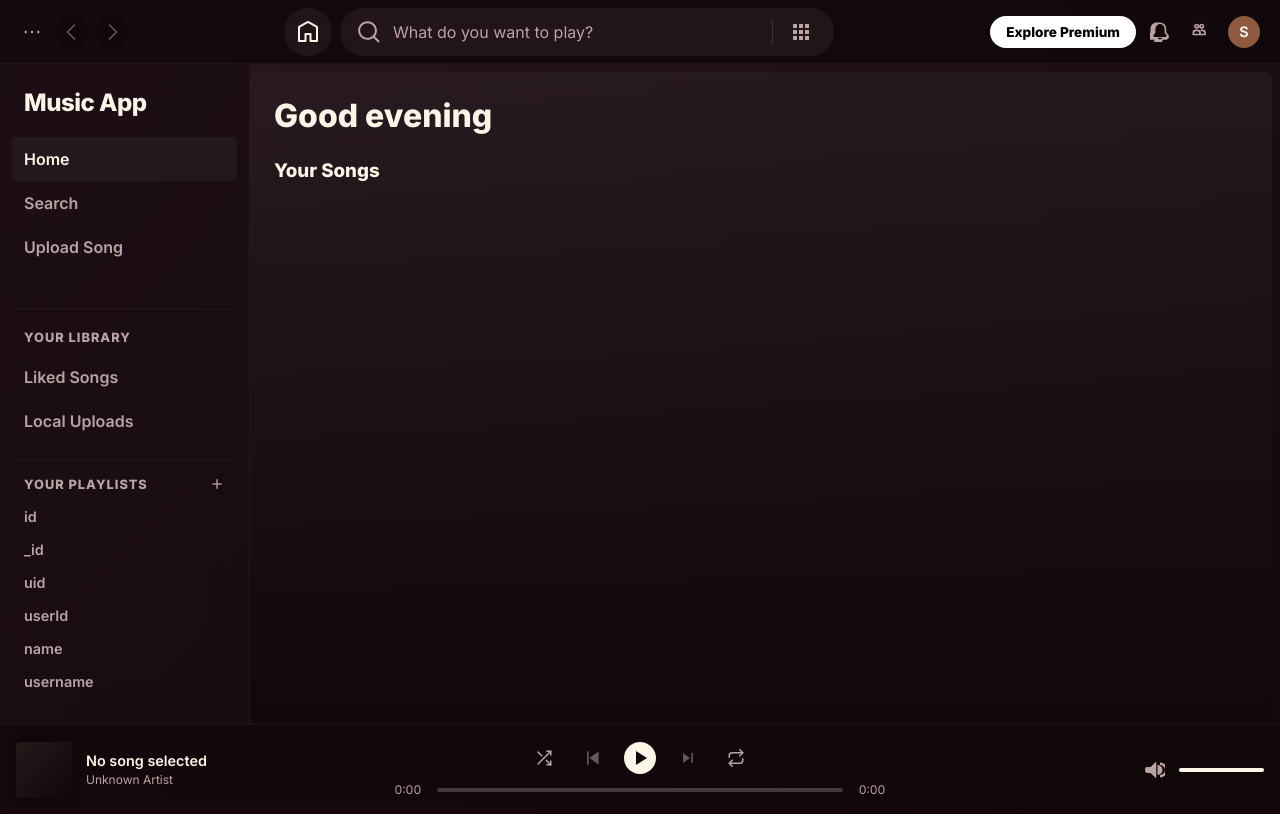
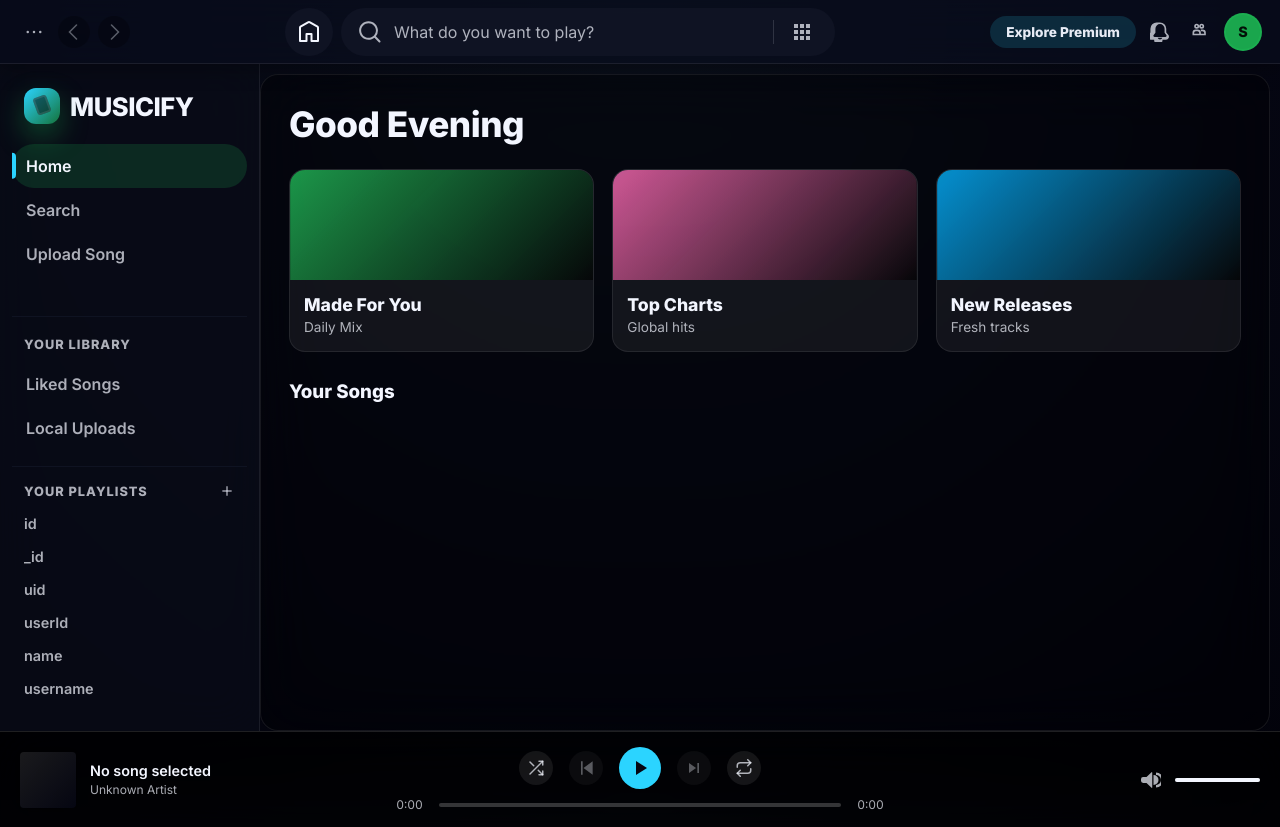
Before and after one commit to PriyanshuSayss/Music-Streaming-Platform, a website: page public/index.html in a window 1280 px wide. Drawn offline with Linux system fonts and the light colour scheme; no server answers; sample sign-in values are in the browser's storage.

Commit message:
Update UI to Spotify-like design with custom color scheme

```diff
--- a/public/index.html
+++ b/public/index.html
@@ -3,7 +3,7 @@
 <head>
   <meta charset="UTF-8">
   <meta name="viewport" content="width=device-width, initial-scale=1.0">
-  <title>Spotify-like Music App</title>
+  <title>Musicify • Stream</title>
   <link href="https://fonts.googleapis.com/css2?family=Inter:wght@400;600;800&display=swap" rel="stylesheet">
   <link rel="stylesheet" href="style.css">
 </head>
@@ -47,7 +47,8 @@
     </header>
     <nav class="sidebar">
       <div class="logo">
-        <h2>Music App</h2>
+        <div class="logo-icon" aria-hidden="true"></div>
+        <h2>Musicify</h2>
       </div>
       <ul class="nav-links">
         <li class="active" id="nav-home">Home</li>
@@ -82,6 +83,30 @@
     <main class="main-content">
       <div class="content-area" id="home-view">
         <h2>Good evening</h2>
+
+        <section class="featured-grid">
+          <div class="featured-card">
+            <div class="featured-cover" style="background-image: linear-gradient(135deg, rgba(29, 185, 84, 0.75), rgba(0,0,0,0.65));"></div>
+            <div class="featured-info">
+              <h3>Made For You</h3>
+              <p>Daily Mix</p>
+            </div>
+          </div>
+          <div class="featured-card">
+            <div class="featured-cover" style="background-image: linear-gradient(135deg, rgba(255, 105, 180, 0.75), rgba(0,0,0,0.65));"></div>
+            <div class="featured-info">
+              <h3>Top Charts</h3>
+              <p>Global hits</p>
+            </div>
+          </div>
+          <div class="featured-card">
+            <div class="featured-cover" style="background-image: linear-gradient(135deg, rgba(0, 176, 255, 0.75), rgba(0,0,0,0.65));"></div>
+            <div class="featured-info">
+              <h3>New Releases</h3>
+              <p>Fresh tracks</p>
+            </div>
+          </div>
+        </section>
 
         <section class="songs-section" id="recently-played-section" style="display: none; margin-bottom: 30px;">
           <h3>Jump Back In</h3>
--- a/public/style.css
+++ b/public/style.css
@@ -1,27 +1,27 @@
 :root {
-  --bg-gradient: linear-gradient(135deg, #2b161f 0%, #11080A 100%);
-  --bg-base: #11080A;
-  --bg-elevated: rgba(42, 31, 36, 0.6);
-  --bg-highlight: rgba(58, 47, 52, 0.8);
-  --bg-hover: rgba(247, 230, 196, 0.08);
+  --bg-gradient: radial-gradient(circle at top, #0a0f1a 0%, #050612 60%, #02020a 100%);
+  --bg-base: #050612;
+  --bg-elevated: rgba(18, 22, 38, 0.8);
+  --bg-highlight: rgba(255, 255, 255, 0.06);
+  --bg-hover: rgba(255, 255, 255, 0.10);
 
-  --text-base: #FDF5E6;
-  --text-subdued: #BCA3A3;
+  --text-base: #F3F6FF;
+  --text-subdued: rgba(243, 246, 255, 0.7);
 
-  --accent-color: #E8D0A5;
-  --accent-hover: #F7E6C4;
-  --accent-muted: #9c6c77;
+  --accent-color: #2BD4FF;
+  --accent-hover: #65e4ff;
+  --accent-muted: rgba(43, 212, 255, 0.25);
 
-  --sidebar-width: 250px;
-  --player-height: 90px;
+  --sidebar-width: 260px;
+  --player-height: 96px;
 
-  --player-bg: rgba(17, 8, 10, 0.85);
-  --sidebar-bg: rgba(21, 10, 15, 0.6);
-  --topbar-bg: rgba(17, 8, 10, 0.8);
+  --player-bg: rgba(6, 8, 18, 0.9);
+  --sidebar-bg: rgba(9, 12, 24, 0.78);
+  --topbar-bg: rgba(10, 14, 30, 0.68);
 
-  --border-subtle: rgba(247, 230, 196, 0.05);
-  --border-light: rgba(247, 230, 196, 0.1);
-  --shadow-soft: 0 8px 24px rgba(0,0,0,0.4);
+  --border-subtle: rgba(255, 255, 255, 0.08);
+  --border-light: rgba(255, 255, 255, 0.12);
+  --shadow-soft: 0 16px 40px rgba(0, 0, 0, 0.6);
 }
 
 * {
@@ -69,11 +69,42 @@ body {
   z-index: 10;
 }
 
+.logo {
+  display: flex;
+  align-items: center;
+  gap: 10px;
+  padding: 0 12px;
+}
+
+.logo-icon {
+  width: 36px;
+  height: 36px;
+  border-radius: 12px;
+  background: linear-gradient(135deg, var(--accent-color), rgba(29, 185, 84, 0.6));
+  box-shadow: 0 12px 28px rgba(29, 185, 84, 0.35);
+  position: relative;
+}
+
+.logo-icon::after {
+  content: "";
+  position: absolute;
+  top: 8px;
+  left: 11px;
+  width: 14px;
+  height: 18px;
+  border-radius: 3px;
+  background: rgba(0, 0, 0, 0.5);
+  box-shadow: inset 0 0 0 2px rgba(255, 255, 255, 0.1);
+  transform: rotate(-20deg);
+}
+
 .logo h2 {
-  padding: 0 12px;
-  font-weight: 800;
-  font-size: 1.5rem;
+  font-weight: 900;
+  font-size: 1.6rem;
   letter-spacing: -0.5px;
+  text-transform: uppercase;
+  color: var(--text-base);
+  margin-bottom: 0;
 }
 
 .nav-links, #playlistList {
@@ -81,24 +112,38 @@ body {
 }
 
 .nav-links li, #playlistList li {
-  padding: 12px;
+  padding: 12px 14px;
   cursor: pointer;
   color: var(--text-subdued);
   font-weight: 600;
-  border-radius: 4px;
-  transition: color 0.2s, background-color 0.2s;
+  border-radius: 999px;
+  transition: all 0.2s;
   display: flex;
   align-items: center;
-  gap: 16px;
+  gap: 14px;
+  position: relative;
 }
 
 .nav-links li:hover, #playlistList li:hover {
   color: var(--text-base);
+  background-color: rgba(255, 255, 255, 0.07);
 }
 
 .nav-links li.active {
   color: var(--text-base);
-  background-color: var(--bg-elevated);
+  background-color: rgba(29, 185, 84, 0.18);
+}
+
+.nav-links li.active::before {
+  content: "";
+  position: absolute;
+  left: 0;
+  top: 50%;
+  transform: translateY(-50%);
+  width: 4px;
+  height: 60%;
+  background: var(--accent-color);
+  border-radius: 0 4px 4px 0;
 }
 
 .library-section {
@@ -206,12 +251,15 @@ body {
 /* Main Content */
 .main-content {
   grid-area: main;
-  background: linear-gradient(180deg, var(--bg-elevated) 0%, var(--bg-base) 100%);
-  border-radius: 8px;
-  margin: 8px 8px 0 0;
-  padding: 24px;
+  background: rgba(0, 0, 0, 0.35);
+  backdrop-filter: blur(28px);
+  -webkit-backdrop-filter: blur(28px);
+  border-radius: 18px;
+  margin: 10px 10px 0 0;
+  padding: 28px;
   overflow-y: auto;
   position: relative;
+  border: 1px solid rgba(255, 255, 255, 0.08);
 }
 
 /* Global Top Bar */
@@ -220,11 +268,12 @@ body {
   display: flex;
   align-items: center;
   justify-content: space-between;
-  padding: 0 16px;
+  padding: 0 18px;
   background-color: var(--topbar-bg);
-  backdrop-filter: blur(24px);
-  -webkit-backdrop-filter: blur(24px);
-  border-bottom: 1px solid var(--border-subtle);
+  backdrop-filter: blur(20px);
+  -webkit-backdrop-filter: blur(20px);
+  border-bottom: 1px solid rgba(255, 255, 255, 0.08);
+  box-shadow: 0 3px 20px rgba(0, 0, 0, 0.35);
   z-index: 100;
 }
 
@@ -380,15 +429,15 @@ body {
 }
 
 .premium-btn {
-  background-color: #fff;
-  color: #000;
+  background-color: rgba(43, 212, 255, 0.15);
+  color: rgba(243, 246, 255, 0.95);
   border: none;
   border-radius: 500px;
   padding: 8px 16px;
   font-weight: 800;
   font-size: 0.85rem;
   cursor: pointer;
-  transition: transform 0.2s;
+  transition: transform 0.2s, background-color 0.2s;
   white-space: nowrap;
 }
 
@@ -398,25 +447,27 @@ body {
 }
 
 .user-profile .avatar {
-  width: 32px;
-  height: 32px;
-  background-color: #905A41;
-  color: #fff;
+  width: 34px;
+  height: 34px;
+  background-color: rgba(29, 185, 84, 0.9);
+  color: rgba(0, 0, 0, 0.9);
   border-radius: 50%;
   display: flex;
   align-items: center;
   justify-content: center;
-  font-weight: 600;
+  font-weight: 800;
   font-size: 0.9rem;
   cursor: pointer;
-  border: 4px solid var(--bg-base);
+  border: 2px solid rgba(29, 185, 84, 0.45);
   box-sizing: content-box;
 }
 
 .content-area h2 {
-  font-size: 2rem;
+  font-size: 2.2rem;
   font-weight: 800;
   margin-bottom: 24px;
+  letter-spacing: -0.5px;
+  text-transform: capitalize;
 }
 
 /* Forms */
@@ -547,6 +598,57 @@ body {
   transform: scale(1.04);
 }
 
+/* Featured Cards (Like Spotify home) */
+.featured-grid {
+  display: grid;
+  grid-template-columns: repeat(auto-fit, minmax(220px, 1fr));
+  gap: 18px;
+  margin-bottom: 28px;
+}
+
+.featured-card {
+  background: rgba(255, 255, 255, 0.06);
+  border: 1px solid rgba(255, 255, 255, 0.08);
+  border-radius: 16px;
+  overflow: hidden;
+  display: flex;
+  flex-direction: column;
+  cursor: pointer;
+  transition: transform 0.25s ease, box-shadow 0.25s ease, background 0.25s ease;
+  min-height: 140px;
+}
+
+.featured-card:hover {
+  transform: translateY(-4px);
+  box-shadow: 0 20px 40px rgba(0, 0, 0, 0.6);
+  background: rgba(255, 255, 255, 0.1);
+}
+
+.featured-cover {
+  height: 110px;
+  background-size: cover;
+  background-position: center;
+  filter: brightness(1.05);
+}
+
+.featured-info {
+  padding: 14px 14px 16px;
+  display: flex;
+  flex-direction: column;
+  gap: 4px;
+}
+
+.featured-info h3 {
+  font-size: 1.1rem;
+  font-weight: 700;
+  color: var(--text-base);
+}
+
+.featured-info p {
+  font-size: 0.85rem;
+  color: var(--text-subdued);
+}
+
 /* Songs Grid */
 .songs-grid {
   display: grid;
@@ -574,41 +676,41 @@ body {
 }
 
 .song-card {
-  background-color: var(--bg-elevated);
+  background-color: rgba(255, 255, 255, 0.04);
   padding: 16px;
-  border-radius: 8px;
+  border-radius: 12px;
   cursor: pointer;
-  transition: all 0.3s cubic-bezier(0.25, 0.46, 0.45, 0.94);
+  transition: transform 0.25s ease, background-color 0.25s ease, box-shadow 0.25s ease;
   position: relative;
-  border: 1px solid var(--border-subtle);
-  box-shadow: 0 4px 12px rgba(0,0,0,0.15);
+  border: 1px solid rgba(255, 255, 255, 0.08);
+  box-shadow: 0 10px 30px rgba(0, 0, 0, 0.55);
 }
 
 .song-card:hover {
-  background-color: var(--bg-highlight);
-  transform: translateY(-6px);
-  box-shadow: var(--shadow-soft);
-  border-color: var(--border-light);
+  background-color: rgba(255, 255, 255, 0.08);
+  transform: translateY(-5px);
+  box-shadow: 0 16px 40px rgba(0, 0, 0, 0.65);
+  border-color: rgba(29, 185, 84, 0.35);
 }
 
 .song-card .cover {
   width: 100%;
   aspect-ratio: 1;
-  background-color: var(--bg-hover);
-  border-radius: 4px;
+  border-radius: 8px;
   margin-bottom: 16px;
   display: flex;
   align-items: center;
   justify-content: center;
   font-size: 3rem;
   color: var(--accent-color);
-  background: linear-gradient(135deg, var(--bg-hover), var(--bg-base));
-  box-shadow: 0 4px 12px rgba(0,0,0,0.3);
-  transition: box-shadow 0.3s;
+  background: linear-gradient(135deg, rgba(29, 185, 84, 0.12), rgba(0, 0, 0, 0.2));
+  box-shadow: 0 10px 30px rgba(0, 0, 0, 0.5);
+  transition: transform 0.25s ease, box-shadow 0.25s ease;
 }
 
 .song-card:hover .cover, .song-card:hover img {
-  box-shadow: 0 8px 16px rgba(0, 0, 0, 0.5);
+  box-shadow: 0 14px 40px rgba(0, 0, 0, 0.65);
+  transform: scale(1.02);
 }
 
 .song-card img {
@@ -788,14 +890,14 @@ body {
 /* Bottom Player */
 .bottom-player {
   grid-area: player;
-  background-color: var(--player-bg);
+  background-color: rgba(0, 0, 0, 0.72);
   backdrop-filter: blur(24px);
   -webkit-backdrop-filter: blur(24px);
-  border-top: 1px solid var(--border-subtle);
+  border-top: 1px solid rgba(255, 255, 255, 0.12);
   display: flex;
   align-items: center;
   justify-content: space-between;
-  padding: 0 16px;
+  padding: 0 20px;
   z-index: 100;
 }
 
@@ -851,21 +953,22 @@ body {
 }
 
 .control-btn {
-  background: transparent;
+  background: rgba(255, 255, 255, 0.08);
   border: none;
   color: var(--text-subdued);
   cursor: pointer;
   display: flex;
   align-items: center;
   justify-content: center;
-  width: 32px;
-  height: 32px;
+  width: 34px;
+  height: 34px;
   border-radius: 50%;
   transition: all 0.2s ease;
 }
 
 .control-btn:hover:not(:disabled) {
   color: var(--text-base);
+  background: rgba(255, 255, 255, 0.12);
 }
 
 .control-btn:disabled {
@@ -891,14 +994,16 @@ body {
 }
 
 .control-btn.play-pause {
-  background-color: var(--text-base);
+  background-color: var(--accent-color);
   color: var(--bg-base);
+  width: 42px;
+  height: 42px;
 }
 
 .control-btn.play-pause:hover {
-  transform: scale(1.05);
-  background-color: var(--text-base);
-  color: var(--bg-highlight);
+  transform: scale(1.08);
+  background-color: var(--accent-hover);
+  color: var(--bg-base);
 }
 
 .progress-container {
```
Also changed, not shown: 1 other file.
